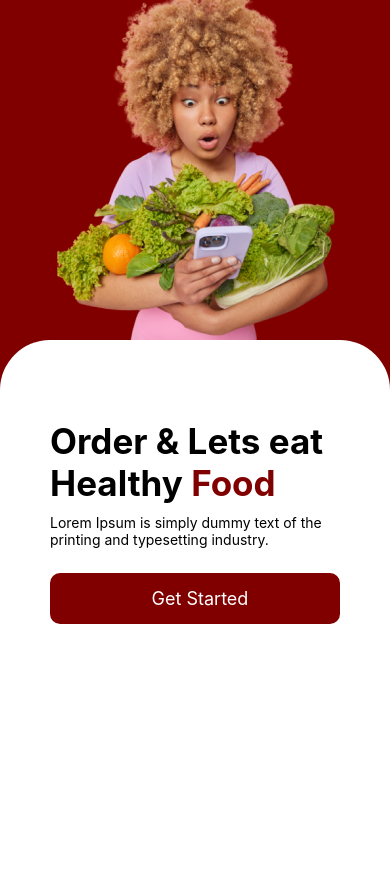
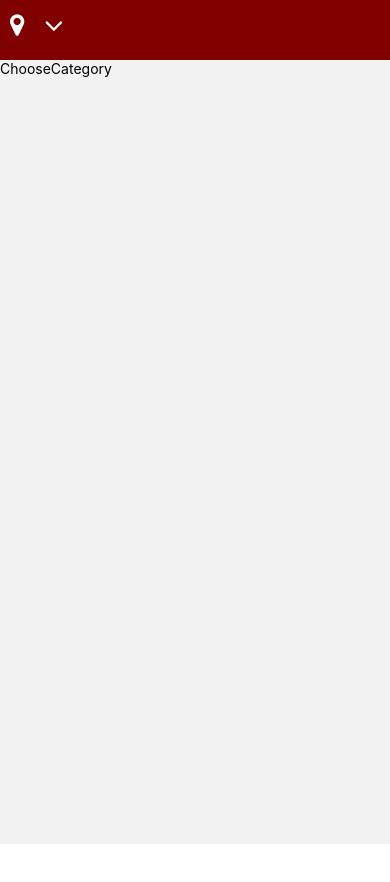
Before and after one commit to Liliose/ntuma-app-frontend, a React Native app: screen /ChooseCategory in a window 390 px wide. Shown: the top 882 px of the page. After the commit the page ends 844 px from the top, so only its background shows below. Built offline with nearby package versions, Linux system fonts and the light colour scheme; what react-native-alert-notification would draw is missing.

Commit message:
categories screen

```diff
--- a/src/actions/markets.ts
+++ b/src/actions/markets.ts
@@ -17,7 +17,7 @@ export const setMarkets = (markets: IMarket[]): IAction => ({
   payload: markets,
 });
 export const setSelectedMarket = (market: IMarket): IAction => ({
-  type: SET_MARKETS,
+  type: SET_SELECTED_MARKET,
   payload: market,
 });
 export const setIsLoadingMarkets = (value: boolean): IAction => ({
--- a/src/navigation/index.tsx
+++ b/src/navigation/index.tsx
@@ -4,7 +4,7 @@ import {NavigationContainer} from '@react-navigation/native';
 import {createStackNavigator} from '@react-navigation/stack';
 import {createBottomTabNavigator} from '@react-navigation/bottom-tabs';
 import {createMaterialTopTabNavigator} from '@react-navigation/material-top-tabs';
-import {Pressable, View, StatusBar} from 'react-native';
+import {Pressable, View, StatusBar, Text} from 'react-native';
 import Icon from 'react-native-vector-icons/Ionicons';
 import Icon2 from 'react-native-vector-icons/MaterialCommunityIcons';
 import Icon3 from 'react-native-vector-icons/Octicons';
@@ -15,6 +15,8 @@ import Products from '../screens/home/products-tabs';
 import Home from '../screens/home';
 import Welcome from '../screens/welcome';
 import SelectMarket from '../screens/select-market';
+import ChooseCategory from '../screens/choose-category';
+import ChooseCategoryHeader from '../screens/choose-category/choose-category-header';
 const Stack = createStackNavigator();
 const Tab = createBottomTabNavigator();
 const TopTab = createMaterialTopTabNavigator();
@@ -153,6 +155,16 @@ function Navigation() {
             },
           })}
         />
+        <Stack.Screen
+          name="ChooseCategory"
+          component={ChooseCategory}
+          options={({route, navigation}: INavigationProp) => ({
+            title: '',
+            headerStyle: {backgroundColor: APP_COLORS.MAROON},
+            headerTintColor: APP_COLORS.WHITE,
+            header: () => <ChooseCategoryHeader navigation={navigation} />,
+          })}
+        />
       </Stack.Navigator>
     </NavigationContainer>
   );
--- /dev/null
+++ b/src/screens/choose-category/choose-category-header/index.tsx
@@ -0,0 +1,42 @@
+import {View, Text, Pressable} from 'react-native';
+import React from 'react';
+import {useSelector} from 'react-redux';
+import {RootState} from '../../../reducers';
+import {INavigationProp} from '../../../../interfaces';
+import {APP_COLORS} from '../../../constants/colors';
+import {viewFlexCenter, viewFlexSpace} from '../../../constants/styles';
+import Icon from 'react-native-vector-icons/FontAwesome';
+
+const ChooseCategoryHeader = ({navigation}: INavigationProp) => {
+  const {selectedMarket} = useSelector((state: RootState) => state.markets);
+  return (
+    <View
+      style={[
+        viewFlexSpace,
+        {backgroundColor: APP_COLORS.MAROON, padding: 10, paddingBottom: 20},
+      ]}>
+      <Icon name="map-marker" size={25} color={APP_COLORS.WHITE} />
+      <View style={{flex: 1, marginLeft: 10}}>
+        <Pressable onPress={() => navigation.navigate('SelectMarket')}>
+          <View
+            style={[
+              viewFlexCenter,
+              {
+                flexDirection: 'row',
+                justifyContent: 'flex-start',
+              },
+            ]}>
+            <Text
+              style={{color: APP_COLORS.WHITE, fontSize: 20, marginRight: 10}}
+              numberOfLines={1}>
+              {selectedMarket?.name}
+            </Text>
+            <Icon name="angle-down" color={APP_COLORS.WHITE} size={30} />
+          </View>
+        </Pressable>
+      </View>
+    </View>
+  );
+};
+
+export default ChooseCategoryHeader;
--- /dev/null
+++ b/src/screens/choose-category/index.tsx
@@ -0,0 +1,12 @@
+import {View, Text} from 'react-native';
+import React from 'react';
+
+const ChooseCategory = () => {
+  return (
+    <View>
+      <Text>ChooseCategory</Text>
+    </View>
+  );
+};
+
+export default ChooseCategory;
```
